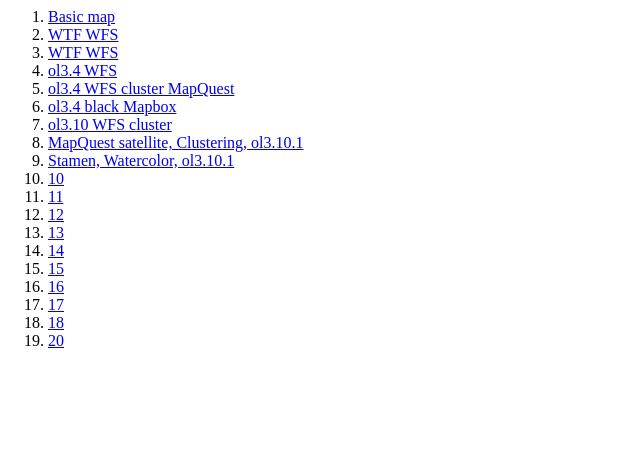
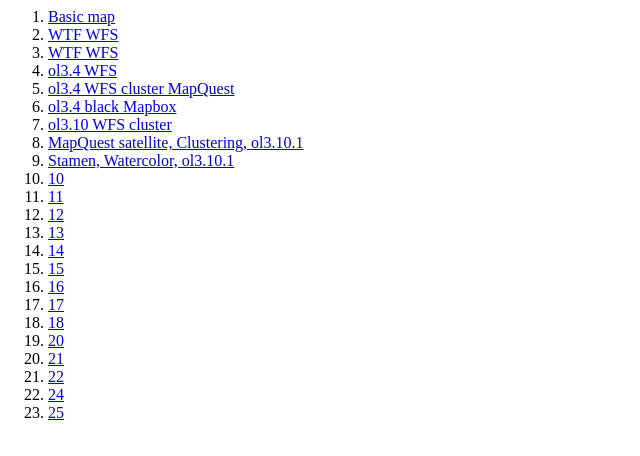
Before and after one commit to JustBerkhout/rls-maps, a plain HTML site: page index.html in a window 1280 px wide. Shown: the whole page, without its empty margins (0-640 px from the left). Drawn offline with Linux system fonts and the light colour scheme.

Commit message:
Added the missing trial 21-24 to toc

```diff
--- a/index.html
+++ b/index.html
@@ -25,6 +25,11 @@
 <li><a href="eighteen">18</a></li>
 <li><a href="twenty">20</a></li>
 
+<li><a href="twentyone">21</a></li>
+<li><a href="twentytwo">22</a></li>
+<li><a href="a24">24</a></li>
+<li><a href="a25">25</a></li>
+
 </ol>
 
 </body>
```
